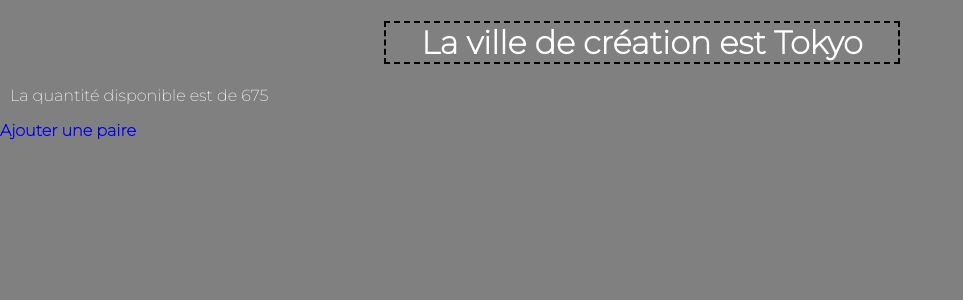
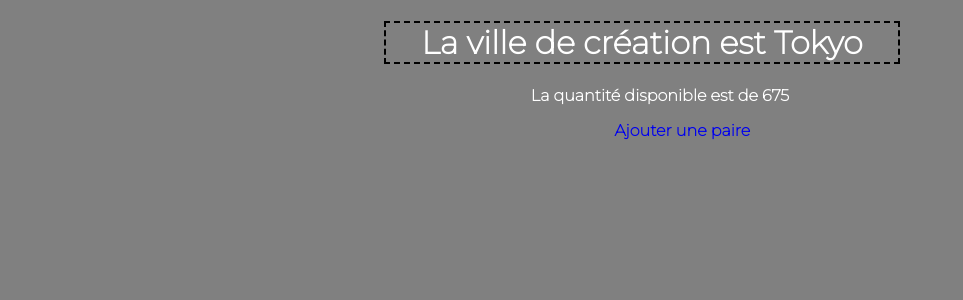
Before and after one commit to BYoYo03/TPweb-R209-version3, a Django app: page /afficheville/5/ in a window 1280 px wide. Shown: the part 39-339 px from the top of the page, without its empty margins (0-963 px from the left). Run offline with Django 4.2, Linux system fonts and the light colour scheme; data comes from the database, SQL or seed files in the repository.

Commit message:
final version 10

```diff
--- a/firstproject/stockpaire/static/main.css
+++ b/firstproject/stockpaire/static/main.css
@@ -97,3 +97,15 @@
 boton {
 color: pink;
 }
+
+.ajouter {
+margin-left: 48%;
+font-weight:bold;
+
+}
+
+.pqaun {
+text-align:center;
+font-weight:bold;
+margin-left: 40px;
+}
--- a/firstproject/stockpaire/templates/stockpaire/afficheville.html
+++ b/firstproject/stockpaire/templates/stockpaire/afficheville.html
@@ -4,16 +4,7 @@
 {% endblock %}
 {% block content %}
 <h1> La ville de création est {{ville.nom}} </h1>
-<p> La quantité disponible est de {{ville.quantite}} </p>
-<a href="/stockpaire/ajoutpaire{{paire.id}}/">Ajouter une paire</a>
-<table>
-    {% for l in liste %}
-    <tr class="tableau"><td>{{l}}</td>
-        <td><a href="/stockpaire/delete/{{l.id}}">Supprimer</a></td>
-        <td><a href="/stockpaire/update/{{l.id}}">Update</a></td>
-        <td><a href="/stockpaire/affiche/{{l.id}}">Affiche</a></td>
-    </tr>
-    {%endfor%}
-</table>
+<p class="pqaun"> La quantité disponible est de {{ville.quantite}} </p>
+<a class="ajouter" href="/stockpaire/ajoutpaire{{paire.id}}/">Ajouter une paire</a>
 
 {% endblock %}
```
